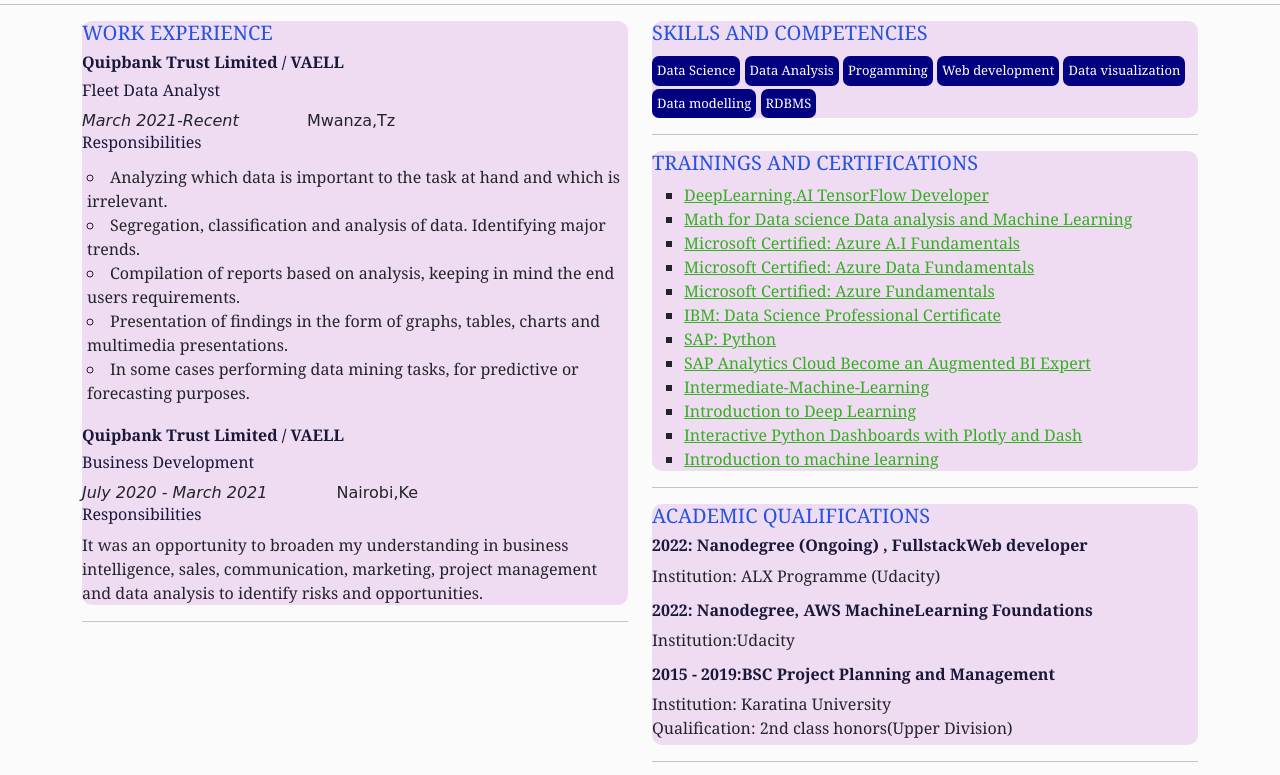
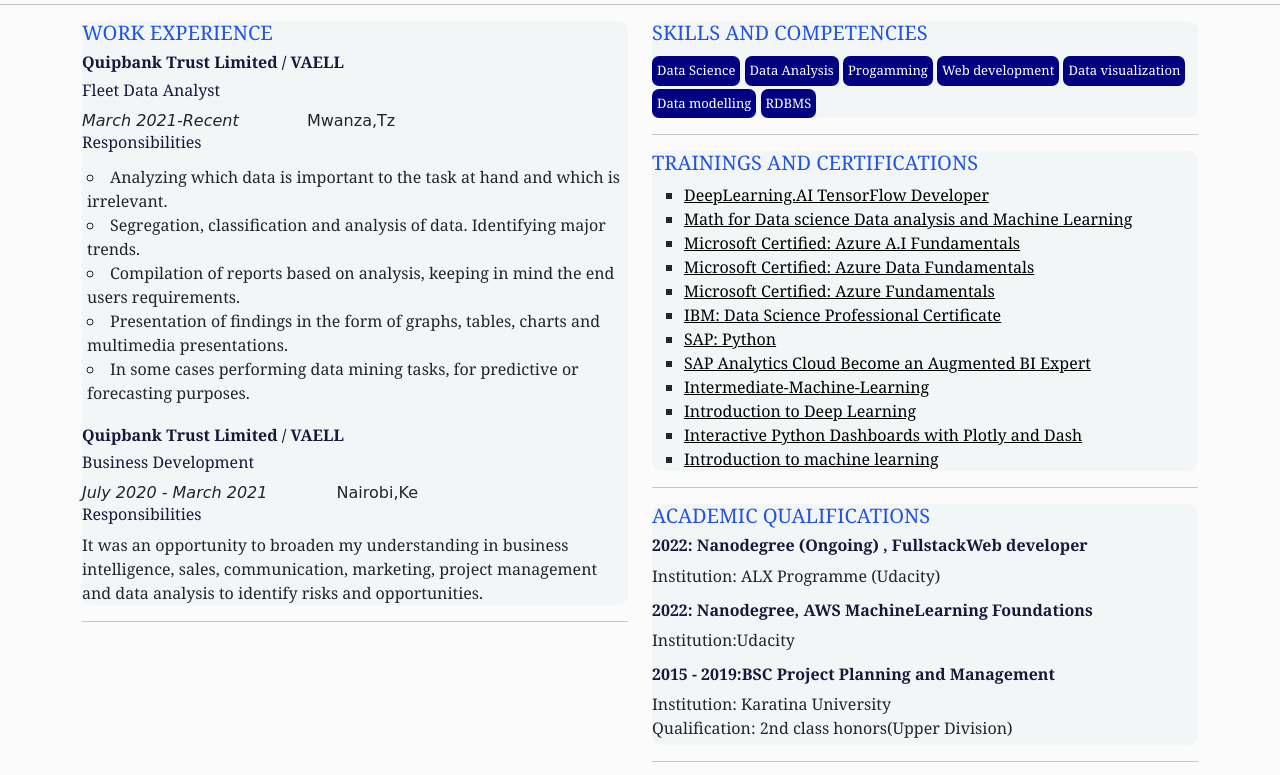
Before and after one commit to mosesglitch/Resume-Markup, a plain HTML site: page index.html in a window 1280 px wide. Shown: the part 242-1017 px from the top of the page. Drawn offline with nearby package versions, Linux system fonts and the light colour scheme.

Commit message:
change background color

```diff
--- a/styles.css
+++ b/styles.css
@@ -11,7 +11,7 @@ body {
   background-color: rgba(224, 224, 224, 0.1);
 }
 a {
-  color: rgb(51, 175, 32);
+  color: black;
 }
 h1 {
   color: rgb(24, 24, 59);
@@ -28,7 +28,7 @@ li {
   list-style: none;
 }
 .newsec {
-  background-color: rgba(196, 96, 203, 0.2);
+  background-color: rgba(208, 222, 228, 0.2);
   border-radius: 10px;
   padding: 20px rgb(46, 222, 46);
 }
```
